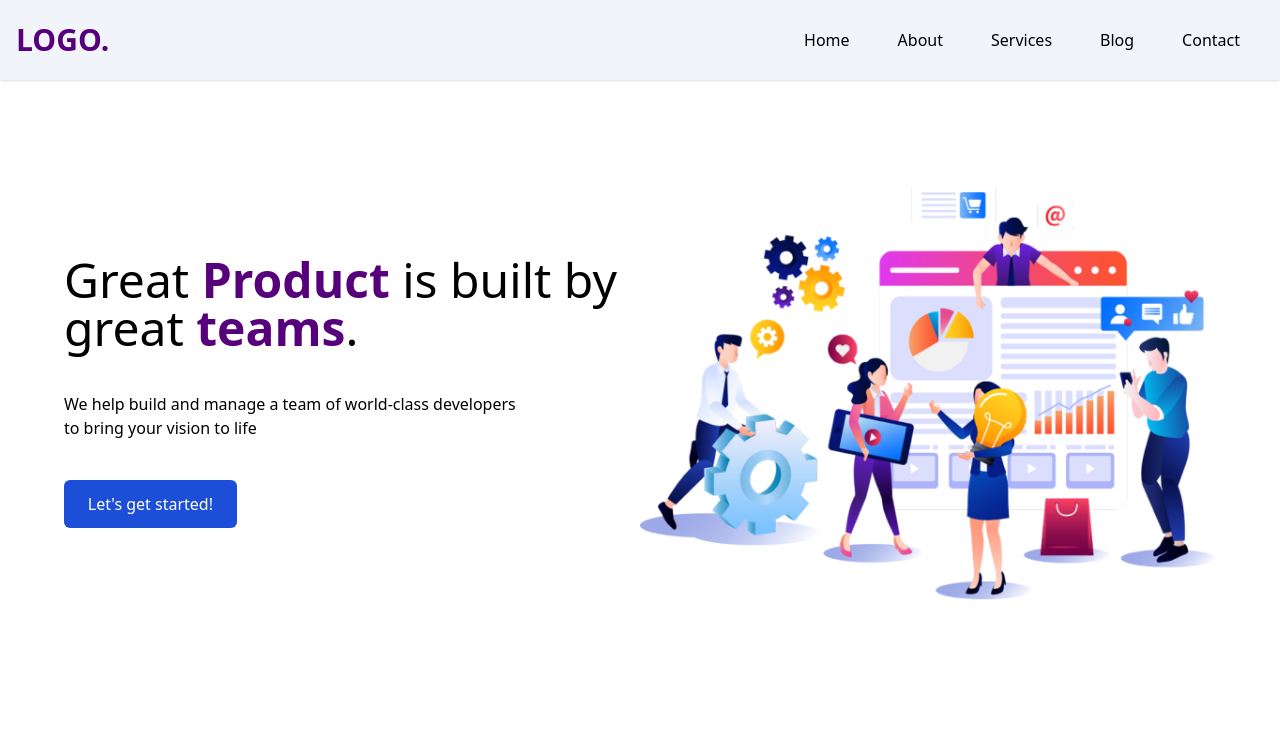
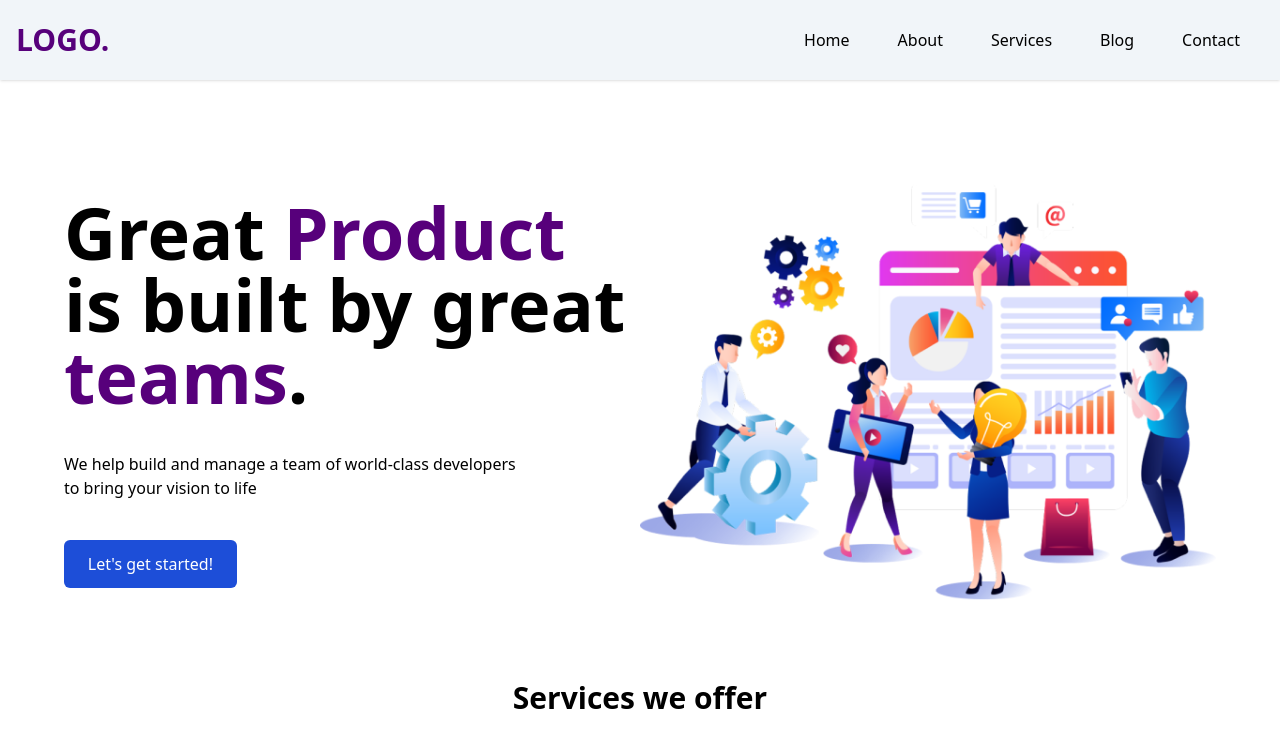
Before and after one commit to obuastella/the4coders, a React (Create React App) app in the folder front-end/: page / in a window 1280 px wide. Shown: the top 748 px of the page. Built offline with nearby package versions, Linux system fonts and the light colour scheme.

Commit message:
WIP: services

```diff
--- a/front-end/src/pages/Home.jsx
+++ b/front-end/src/pages/Home.jsx
@@ -4,7 +4,7 @@ function Home() {
       {/* Hero Section */}
       <section className="hero-section w-[90%] m-auto flex flex-col md:flex-row md:flex-wrap">
         <div className="hero-text mt-14 w-full md:w-2/4 flex flex-col justify-center gap-10">
-          <h1 className="text-3xl font-semi-bold sm:text-5xl md:text-5xl lg-7xl">
+          <h1 className="text-3xl font-semibold sm:text-5xl md:text-5xl lg:text-7xl">
             Great <span className="font-bold text-primaryColor">Product</span>{" "}
             is built by great{" "}
             <span className="font-bold text-primaryColor">teams</span>.
@@ -24,7 +24,11 @@ function Home() {
       {/* End Hero Section */}
 
       {/* Services */}
-      <section>{/* <h1>Services we offer</h1> */}</section>
+      <section className="services w-[90%] h-5/6 m-auto">
+        <h1 className="font-semibold text-3xl text-center mt-8">
+          Services we offer
+        </h1>
+      </section>
     </div>
   );
 }
```
